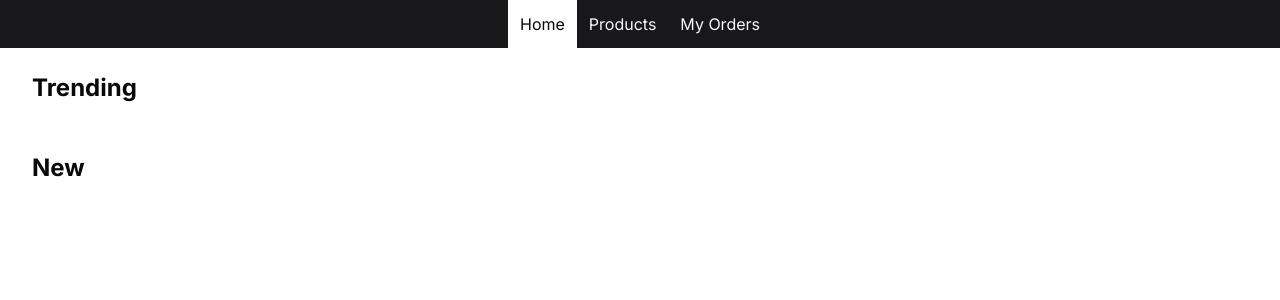
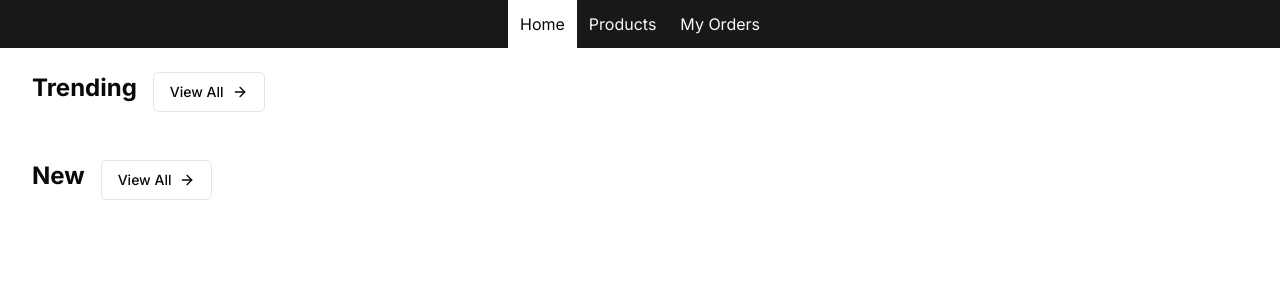
Before and after one commit to jrbarnhart/mock-web-store, a Next.js app: page / in a window 1280 px wide. Shown: the top 300 px of the page. Built offline with nearby package versions, Linux system fonts and the light colour scheme.

Commit message:
Add button links to products page

```diff
--- a/app/(shop)/page.tsx
+++ b/app/(shop)/page.tsx
@@ -1,5 +1,8 @@
+import { Button } from "@/components/ui/button";
 import { getPopularProducts, getRecentProducts } from "@/lib/queryProducts";
 import { ProductFetcher } from "@/lib/types";
+import { ArrowRight } from "lucide-react";
+import Link from "next/link";
 
 export default function HomePage() {
   return (
@@ -24,6 +27,12 @@ function ProductGridSection({
     <div className="space-y-4">
       <div className="flex gap-4">
         <h2 className="text-2xl font-bold">{title}</h2>
+        <Button variant="outline" asChild>
+          <Link className="space-x-2" href="/products">
+            <span>View All</span>
+            <ArrowRight className="size-4" />
+          </Link>
+        </Button>
       </div>
     </div>
   );
```
